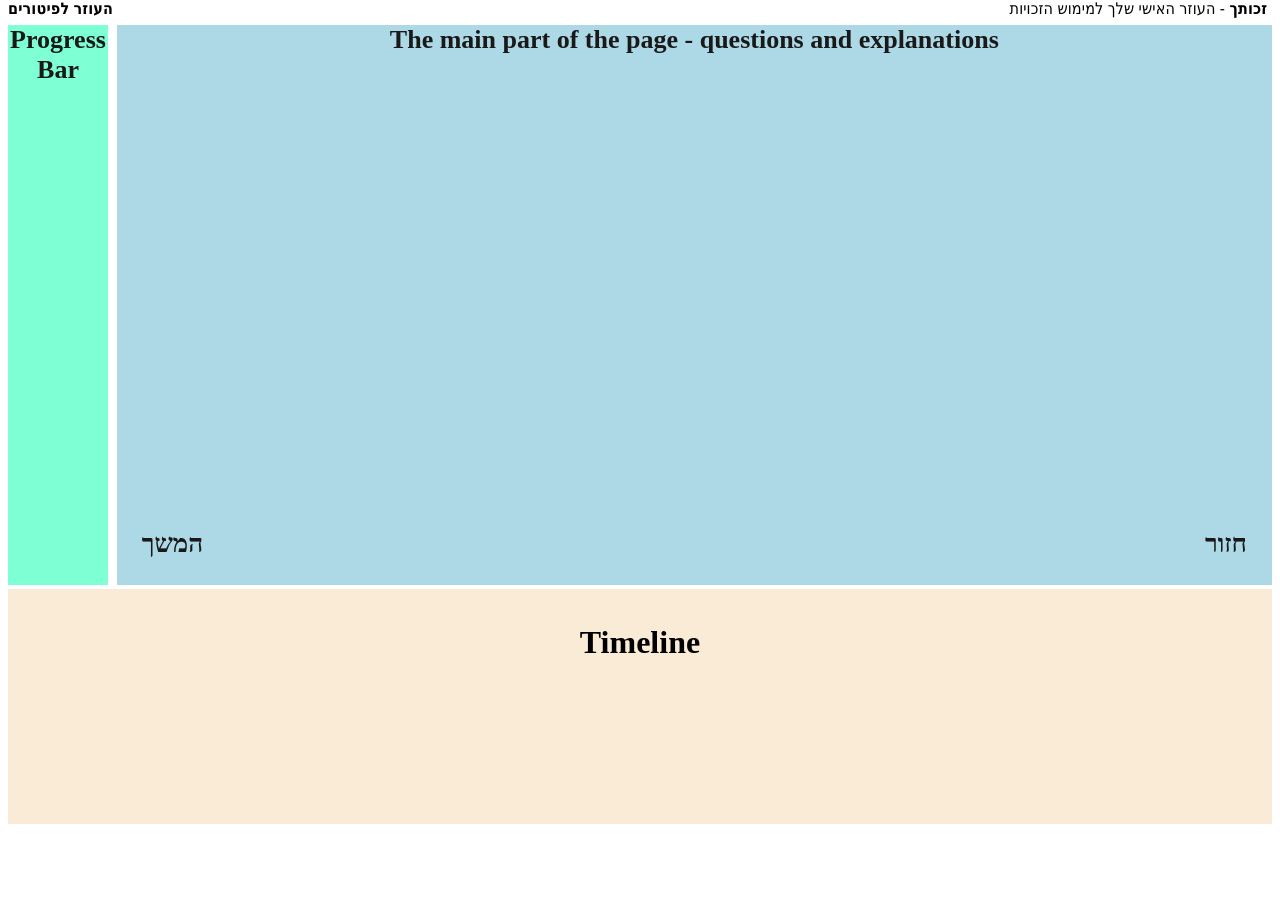
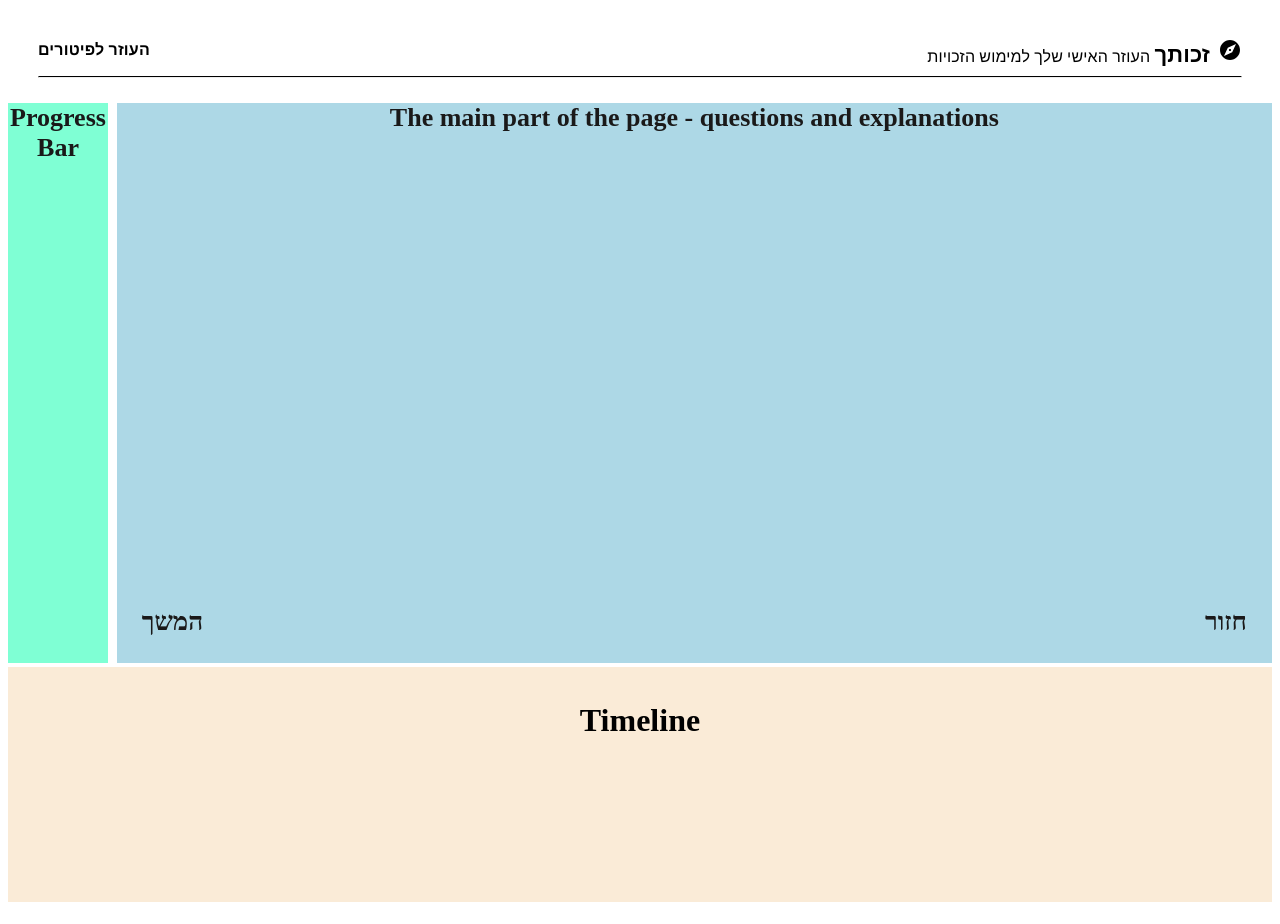
Before and after one commit to erez-yakoby/Kol-Zchut-Personal-Area, a Next.js app: page / in a window 1280 px wide. Before the commit the page ends 846 px from the top, so only its background shows below. Built offline with nearby package versions, Linux system fonts and the light colour scheme.

Commit message:
most of top bar design is finished

```diff
--- a/app/components/Bar/Bar.css
+++ /dev/null
@@ -1,20 +0,0 @@
-#bar1 {
-  color: #000000;
-  vertical-align: text-top;
-  font-size: 22px;
-  padding-top: 0%;
-  position: fixed;
-  font-family:'Segoe UI', Tahoma, Geneva, Verdana, sans-serif;
-  left: 2; /* Set to the left side of the page */
-  z-index: 1; /* Set a higher z-index value */
-}
-
-#bar2 {
-  color: #000000;
-  vertical-align: text-top;
-  font-size: 22px;
-  padding-right: 1%;
-  position: fixed;
-  right: 0; /* Set to the right side of the page */
-  z-index: 1; /* Set a higher z-index value */
-}
--- a/app/components/Bar/Bar.jsx
+++ /dev/null
@@ -1,53 +0,0 @@
-import React from 'react';
-import Box from '@mui/material/Box';
-import AppBar from '@mui/material/AppBar';
-import Toolbar from '@mui/material/Toolbar';
-import IconButton from '@mui/material/IconButton';
-import Typography from '@mui/material/Typography';
-import MenuIcon from '@mui/icons-material/Menu';
-import { Grid } from '@mui/material';
-import './Bar.css';
-
-function Bar() {
-  return (
-    <div>
-      <Grid container  direction="row"  justifyContent="space-between"  alignItems="center">
-      <h6 id="bar1">
-      <Typography id="typo" component="div" sx={{ fontFamily: "'Segoe UI', Tahoma, Geneva, Verdana, sans-serif" }}>
-      <strong>העוזר לפיטורים</strong>
-      </Typography>
-      </h6>
-      <h6 id="bar2">
-      <Typography id="typo" component="div" sx={{ fontFamily: "'Segoe UI', Tahoma, Geneva, Verdana, sans-serif" }}>
-      <strong>זכותך</strong> - העוזר האישי שלך למימוש הזכויות
-      </Typography>
-      </h6>
-      </Grid>
-
-    </div>
-  );
-}
-
-
-// function Bar() {
-//   return (
-//     <div>
-//       <Box sx={{ flexGrow: 1 }}>
-//         <AppBar position="static">
-//           <Toolbar variant="regular">
-//             <h6>
-//               העוזר לפיטורים
-//             </h6>
-//             <h6>
-//               <Typography id="typo" component="div" sx={{ flexGrow: 1, marginLeft: 0 }}>
-//                 זכותך - העוזר האישי שלך למימוש זכויות
-//               </Typography>
-//             </h6>
-//           </Toolbar>
-//         </AppBar>
-//       </Box>
-//     </div>
-//   );
-// }
-
-export default Bar;
--- /dev/null
+++ b/app/components/TopBar/TopBar.css
@@ -0,0 +1,58 @@
+.main {
+  margin-right: 30px;
+  margin-left: 30px;
+}
+
+.bar {
+  /* background-color: aqua; */
+  display: flex;
+  flex-direction: row;
+  justify-content: space-between;
+  direction: rtl;
+  padding-top: 30px;
+}
+
+.divider {
+  margin-top: 5px;
+  border-top: 1px solid #000000;
+  border-radius: 3px;
+}
+
+.boldText {
+  font-size: 22px;
+  font-weight: 700;
+  font-family: "Assistant", sans-serif;
+  font-style: normal;
+}
+.text {
+  font-size: 22px;
+  font-weight: 200;
+  font-family: "Assistant", sans-serif;
+  font-style: normal;
+}
+
+.icon {
+  margin-left: 8px;
+  margin-bottom: 0px;
+}
+
+#bar1 {
+  color: #000000;
+  vertical-align: text-top;
+  font-size: 22px;
+  padding-top: 0%;
+  position: fixed;
+  font-family: "Segoe UI", Tahoma, Geneva, Verdana, sans-serif;
+  left: 2; /* Set to the left side of the page */
+  z-index: 1; /* Set a higher z-index value */
+}
+
+#bar2 {
+  color: #000000;
+  vertical-align: text-top;
+  font-size: 22px;
+  padding-right: 1%;
+  position: fixed;
+  right: 0; /* Set to the right side of the page */
+  z-index: 1; /* Set a higher z-index value */
+}
--- /dev/null
+++ b/app/components/TopBar/TopBar.jsx
@@ -0,0 +1,91 @@
+import React from "react";
+import Box from "@mui/material/Box";
+import AppBar from "@mui/material/AppBar";
+import Toolbar from "@mui/material/Toolbar";
+import IconButton from "@mui/material/IconButton";
+// import Typography from "@mui/material/Typography";
+import MenuIcon from "@mui/icons-material/Menu";
+import { Grid, Divider, Typography } from "@mui/material";
+import "./TopBar.css";
+import ExploreRoundedIcon from "@mui/icons-material/ExploreRounded";
+
+function TopBar() {
+  return (
+    <div className="main">
+      <div className="bar">
+        <div dir="row">
+          <Typography className="text">
+            <ExploreRoundedIcon className="icon" />
+            <strong className="boldText">זכותך</strong> העוזר האישי שלך למימוש
+            הזכויות
+          </Typography>
+        </div>
+        <Typography className="text">
+          <strong>העוזר לפיטורים</strong>
+        </Typography>
+      </div>
+      <hr className="divider" />
+    </div>
+  );
+}
+
+// function TopBar() {
+//   return (
+//     <div>
+//       <Grid
+//         container
+//         direction="row"
+//         justifyContent="space-between"
+//         alignItems="center"
+//         className="grid"
+//       >
+//         <h6 id="bar1">
+//           <Typography
+//             id="typo"
+//             component="div"
+//             sx={{
+//               fontFamily: "'Segoe UI', Tahoma, Geneva, Verdana, sans-serif",
+//             }}
+//           >
+//             <strong>העוזר לפיטורים</strong>
+//           </Typography>
+//         </h6>
+//         <h6 id="bar2">
+//           <Typography
+//             id="typo"
+//             component="div"
+//             sx={{
+//               fontFamily: "'Segoe UI', Tahoma, Geneva, Verdana, sans-serif",
+//             }}
+//           >
+//             <strong>זכותך</strong> - העוזר האישי שלך למימוש הזכויות
+//           </Typography>
+//         </h6>
+//       </Grid>
+//       {/* <Divider /> */}
+//     </div>
+//   );
+// }
+
+// function TopBar() {
+//   return (
+//     <div>
+//       <Box sx={{ flexGrow: 1 }}>
+//         <AppBar position="static">
+//           <Toolbar variant="regular">
+//             <h6>
+//               העוזר לפיטורים
+//             </h6>
+//             <h6>
+//               <Typography id="typo" component="div" sx={{ flexGrow: 1, marginLeft: 0 }}>
+//                 זכותך - העוזר האישי שלך למימוש זכויות
+//               </Typography>
+//             </h6>
+//           </Toolbar>
+//         </AppBar>
+//       </Box>
+//     </div>
+//   );
+// }
+
+export default TopBar;
--- a/app/page.tsx
+++ b/app/page.tsx
@@ -1,29 +1,27 @@
-  import WebsiteScreen from '@/lib/components/website-screen';
-  import { COURSE_WELCOME_TEXT } from '@/lib/config';
-  import Image from 'next/image';
-  import Link from 'next/link';
-  import React from 'react';
-  import Box from '@mui/material/Box';
-  import Bar from './components/Bar/Bar';
-  import Calendar from './components/calendar';
-  import Paper from '@mui/material/Paper';
-  import ProgressBar from './components/progressbar';
-  import Main from './components/Main/Main';
+import WebsiteScreen from "@/lib/components/website-screen";
+import { COURSE_WELCOME_TEXT } from "@/lib/config";
+import Image from "next/image";
+import Link from "next/link";
+import React from "react";
+import Box from "@mui/material/Box";
+import TopBar from "./components/TopBar/TopBar";
+import Calendar from "./components/calendar";
+import Paper from "@mui/material/Paper";
+import ProgressBar from "./components/progressbar";
+import Main from "./components/Main/Main";
 
-  export default function DenseAppBar() {
-    return (
-      <div>
-        <Bar></Bar>
+export default function DenseAppBar() {
+  return (
+    <div>
+      <TopBar />
       <div>
         <Main></Main>
       </div>
       <div>
         <Box>
-        <h1 id="timeline">
-          Timeline
-        </h1>
+          <h1 id="timeline">Timeline</h1>
         </Box>
       </div>
     </div>
-    );
-  }
+  );
+}
```
